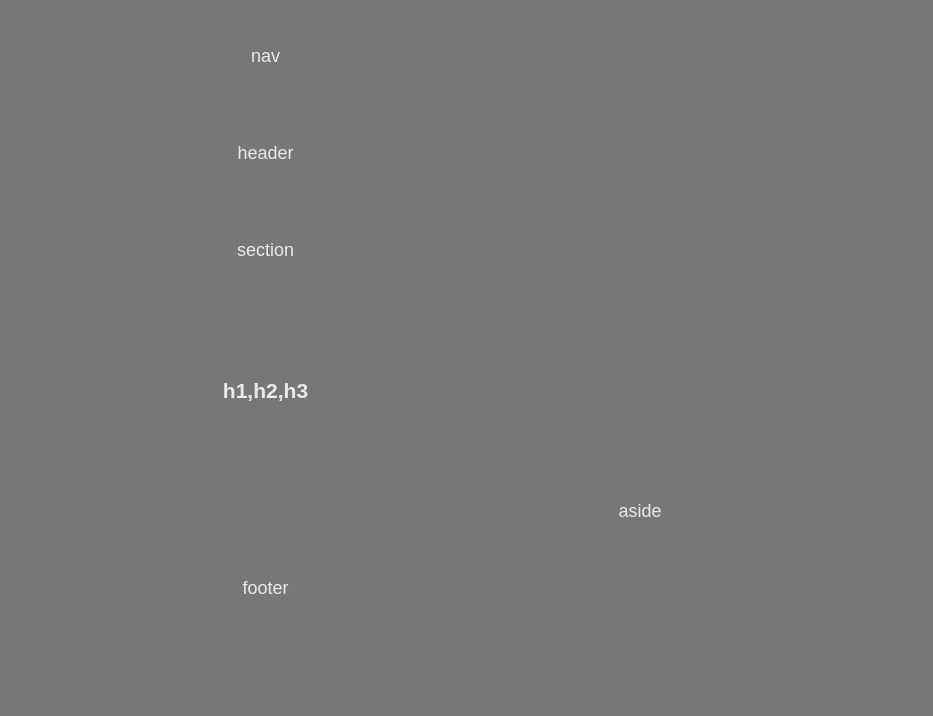
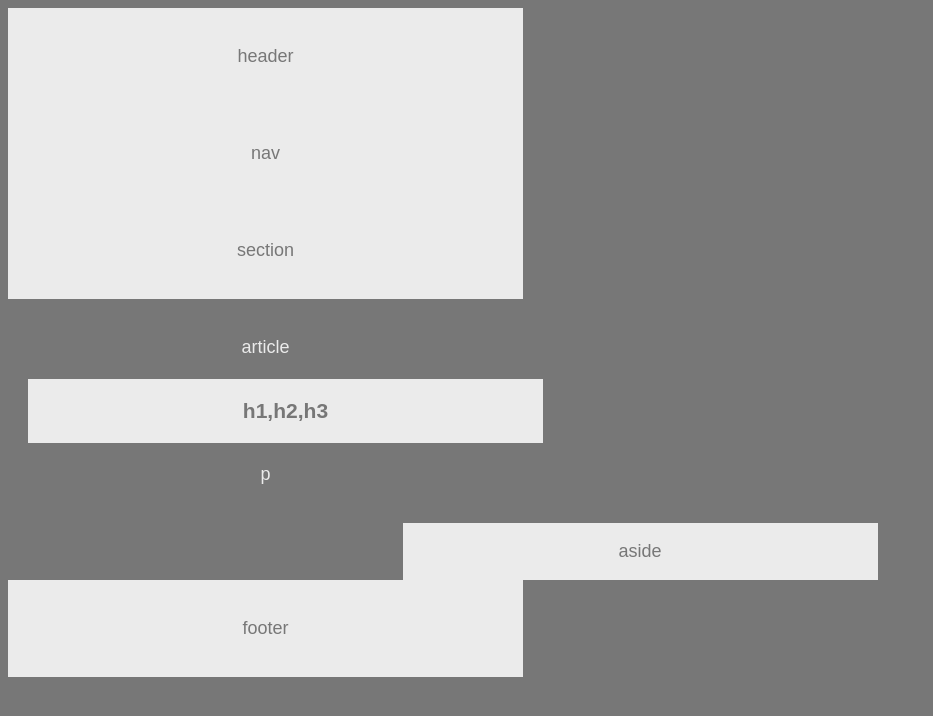
Before and after one commit to SylvanZz/HW-Wireframe, a plain HTML site: page index.html in a window 1280 px wide. Shown: the whole page, without its empty margins (0-933 px from the left). Drawn offline with Linux system fonts and the light colour scheme.

Commit message:
Add files via upload

```diff
--- a/index.html
+++ b/index.html
@@ -6,21 +6,34 @@
     <title>They Called This One Easy</title>
 
 </head>
+
 <div>
-    <nav class="nav"><p>nav</p></nav>
-</div>
-<div>
+
     <body class="body">
-        <header class="header"><p>header</p></header>
-        <section class="section"><p>section</p></section>
+        <header class="header">
+            <p>header</p>
+        </header>
+        <div>
+            <nav class="nav">
+                <p>nav</p>
+            </nav>
+        </div>
+        <section class="section">
+            <p>section</p>
+        </section>
 
-        <article class="article"><p>article</p>
-        <h3>h1,h2,h3</h3>
-        <p class="p">p</p>
+        <article class="article">
+            <p>article</p>
+            <h3>h1,h2,h3</h3>
+            <p class="p">p</p>
         </article>
 
-        <aside class="aside"><p>aside</p></aside>
-        <footer class="footer"><p>footer</p></footer>
+        <aside class="aside">
+            <p>aside</p>
+        </aside>
+        <footer class="footer">
+            <p>footer</p>
+        </footer>
     </body>
 </div>
 
--- a/style.css
+++ b/style.css
@@ -4,7 +4,7 @@
     text-align: center;
 }
 
-body    {
+body {
     font-family: 'Arial', 'Helvetica Neue', Helvetica, sans-serif;
     background-color: #777;
     color: #777;
@@ -14,43 +14,63 @@ body    {
 
 section {
     display: block;
+    background-color: #ebebeb;
+    color: #777;
+    padding: 20px;
+    width: 475px;
+}
+
+header {
+    display: block;
+    background-color: #ebebeb;
+    color: #777;
+    padding: 20px;
+    width: 475px;
+}
+
+h3 {
+    display: block;
+    background-color: #ebebeb;
+    color: #777;
+    padding: 20px;
+    width: 475px;
+}
+
+article {
+    display: block;
+    background-color: #777;
     color: #ebebeb;
     padding: 20px;
     width: 475px;
 }
 
-header  {
+nav {
     display: block;
-    color: #ebebeb;
+    background-color: #ebebeb;
+    color: #777;
     padding: 20px;
     width: 475px;
 }
-h3  {
+
+section {
     display: block;
-    color: #ebebeb;
+    background-color: #ebebeb;
+    color: #777;
     padding: 20px;
     width: 475px;
 }
-nav {
+
+aside {
+    display: inline-block;
+    background-color: #ebebeb;
+    color: #777;
+    width: 475px;
+}
+
+footer {
     display: block;
-    color: #ebebeb;
+    background-color: #ebebeb;
+    color: #777;
     padding: 20px;
     width: 475px;
 }
-section {
-    display: block;
-    color: #ebebeb;
-    padding: 20px;
-    width: 475px;
-}
-aside   {
-    display: inline-block;
-    color: #ebebeb;
-    width: 475px;
-}
-footer {
-    display:block;
-    color: #ebebeb;
-    padding: 20px;
-    width: 475px;
-}
```
